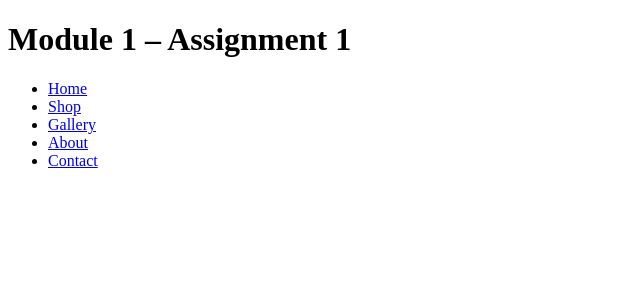
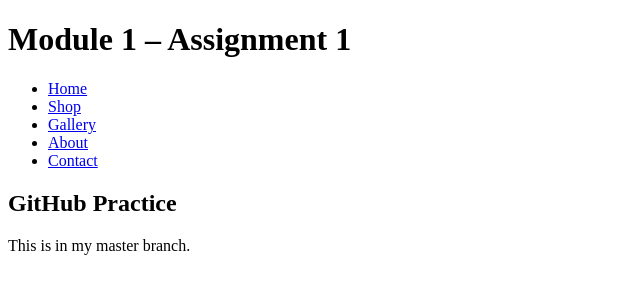
Before and after one commit to cas389/m1-hw1-ju-cheryl, a plain HTML site: page index.html in a window 1280 px wide. Shown: the whole page, without its empty margins (0-640 px from the left). Drawn offline with Linux system fonts and the light colour scheme.

Commit message:
Added main section, h1 and paragraph

```diff
--- a/index.html
+++ b/index.html
@@ -20,5 +20,10 @@
         </nav>
     </header>
 
+    <main>
+      <h2>GitHub Practice</h2>
+      <p>This is in my master branch.</p>
+    </main>
+
   </body>
 </html>
```
